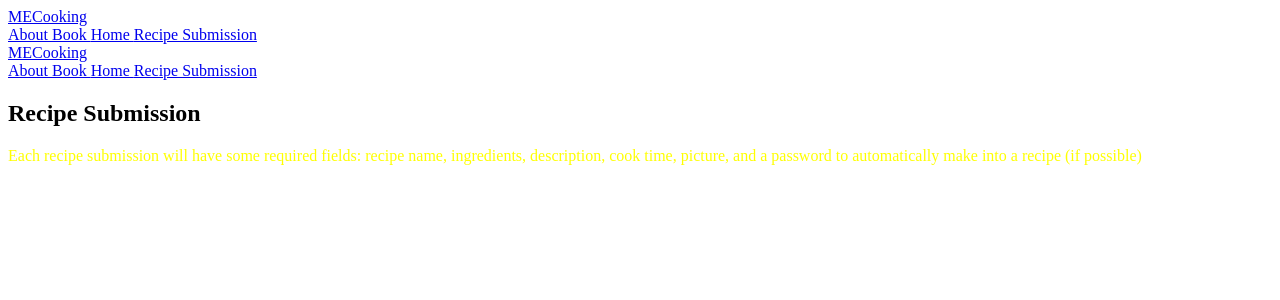
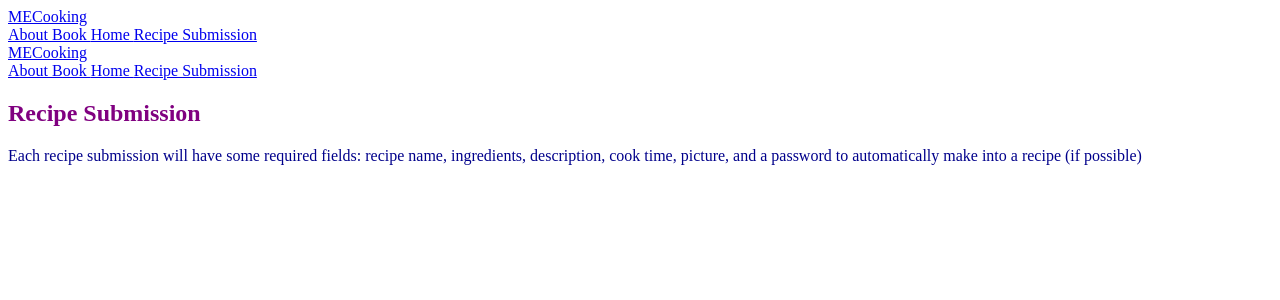
Before and after one commit to MM100301/MECooking, a Jekyll site: the page built from _pages/recipesubmission.md, in a window 1280 px wide. Shown: the top 300 px of the page. Built offline with Jekyll 4.4.1, drawn with Linux system fonts in a browser that asks for light colours.

Commit message:
Update recipeSub.html

```diff
--- a/_layouts/recipeSub.html
+++ b/_layouts/recipeSub.html
@@ -1,8 +1,8 @@
 <html>
   {% include header.html %}
   <style>
-    h1 {color: purple;}
-    p {color: yellow;}
+    h2 {color: purple;}
+    p {color: darkblue;}
   </style>
     {% include header.html %}
     <body>
```
